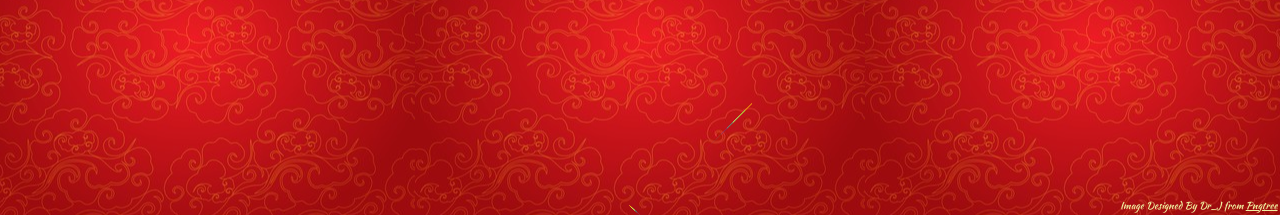
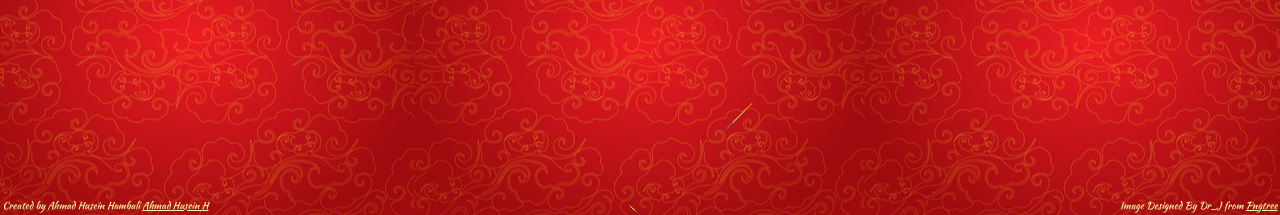
Before and after one commit to Mbenkzz/cny-page, a PHP site: page / in a window 1280 px wide. Shown: the part 585-800 px from the top of the page. Run offline with PHP 8.4, Linux system fonts and the light colour scheme.

Commit message:
Add Author

```diff
--- a/index.php
+++ b/index.php
@@ -76,19 +76,27 @@
 			margin: 0;
 		}
 
-		.copyright {
+		.footer {
+			bottom: 0;
 			position: fixed;
-			bottom: 0;
-			right: 0;
 			padding: 0.25em;
 			font-size: 10px;
 			font-family: 'Kaushan Script';
 			color: #f0f0a1;
+
 		}
 
-		.copyright > a {
+		.footer > a {
 			color: #f0f0a1;
 			text-decoration: underline;
+		}
+
+		.footer.author {
+			left: 0
+		}
+
+		.footer.copyright {
+			right: 0
 		}
 
 		@media (min-width: 991px) {
@@ -112,7 +120,8 @@
 		<h3 class="title">Happy New Year!</h3>
 		<h1 class="chinese">恭賀新禧!</h1>
 	</div>
-	<span class="copyright">Image Designed By Dr_J from <a href="https://pngtree.com/freepng/chinese-lunar-new-year-2022-year-of-the-tiger-cartoon-cute-red-tiger-ingot_6953712.html?sol=downref&id=bef">Pngtree</a></span>
+	<span class="footer author">Created by Ahmad Husein Hambali <a href="https://github.com/Mbenkzz">Ahmad Husein H</a></span>
+	<span class="footer copyright">Image Designed By Dr_J from <a href="https://pngtree.com/freepng/chinese-lunar-new-year-2022-year-of-the-tiger-cartoon-cute-red-tiger-ingot_6953712.html?sol=downref&id=bef">Pngtree</a></span>
 	<script type="text/javascript">
 		// when animating on canvas, it is best to use requestAnimationFrame instead of setTimeout or setInterval
 // not supported in all browsers though and sometimes needs a prefix, so we need a shim
```
